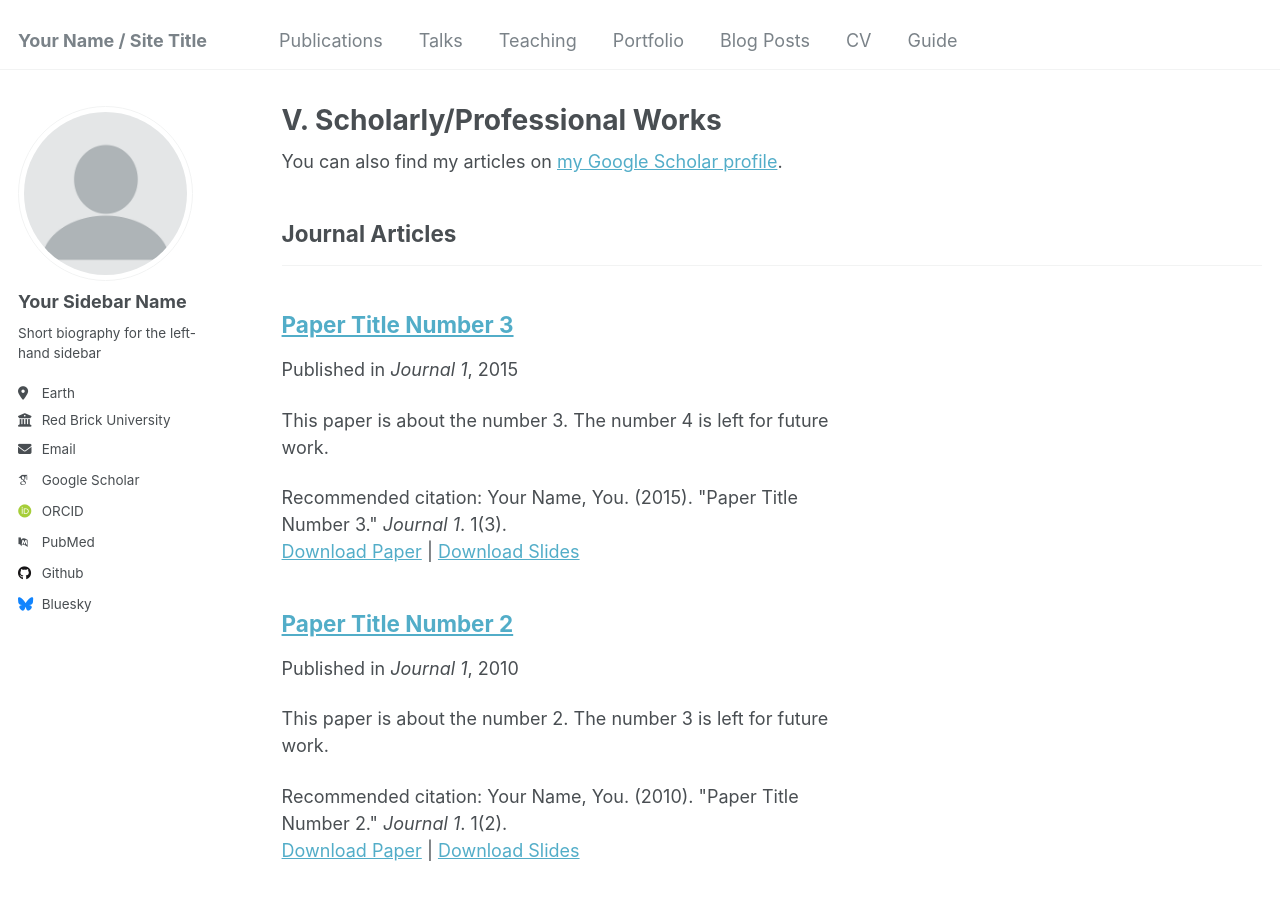
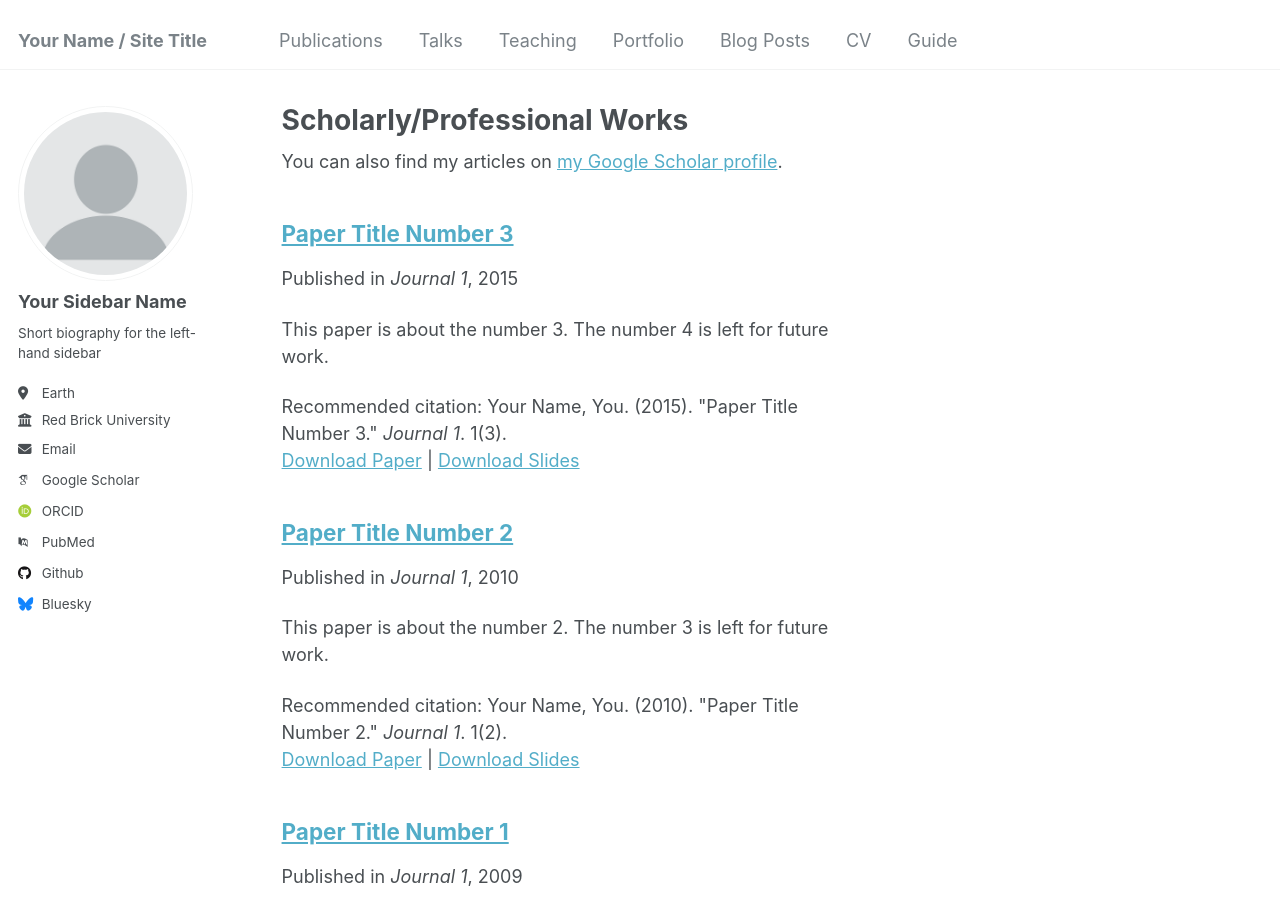
Before and after one commit to shulinbao/shulinbao.github.io, a Jekyll site: the page built from _pages/publications.html, in a window 1280 px wide and 900 px high. Built offline with Jekyll 4.4.1, drawn with Linux system fonts in a browser that asks for light colours; some web fonts are replaced; a file with an impossible date is left out; some of the changed lines change nothing that is shown.

Commit message:
Update publications.html

```diff
--- a/_pages/publications.html
+++ b/_pages/publications.html
@@ -1,6 +1,6 @@
 ---
 layout: archive
-title: "V.	Scholarly/Professional Works"
+title: "Scholarly/Professional Works"
 permalink: /publications/
 author_profile: true
 ---
@@ -14,22 +14,7 @@ author_profile: true
 {% include base_path %}
 
 <!-- New style rendering if publication categories are defined -->
-{% if site.publication_category %}
-  {% for category in site.publication_category  %}
-    {% assign title_shown = false %}
-    {% for post in site.publications reversed %}
-      {% if post.category != category[0] %}
-        {% continue %}
-      {% endif %}
-      {% unless title_shown %}
-        <h2>{{ category[1].title }}</h2><hr />
-        {% assign title_shown = true %}
-      {% endunless %}
-      {% include archive-single.html %}
-    {% endfor %}
-  {% endfor %}
-{% else %}
-  {% for post in site.publications reversed %}
-    {% include archive-single.html %}
-  {% endfor %}
-{% endif %}
+
+{% for post in site.publications reversed %}
+  {% include archive-single.html %}
+{% endfor %}
```
